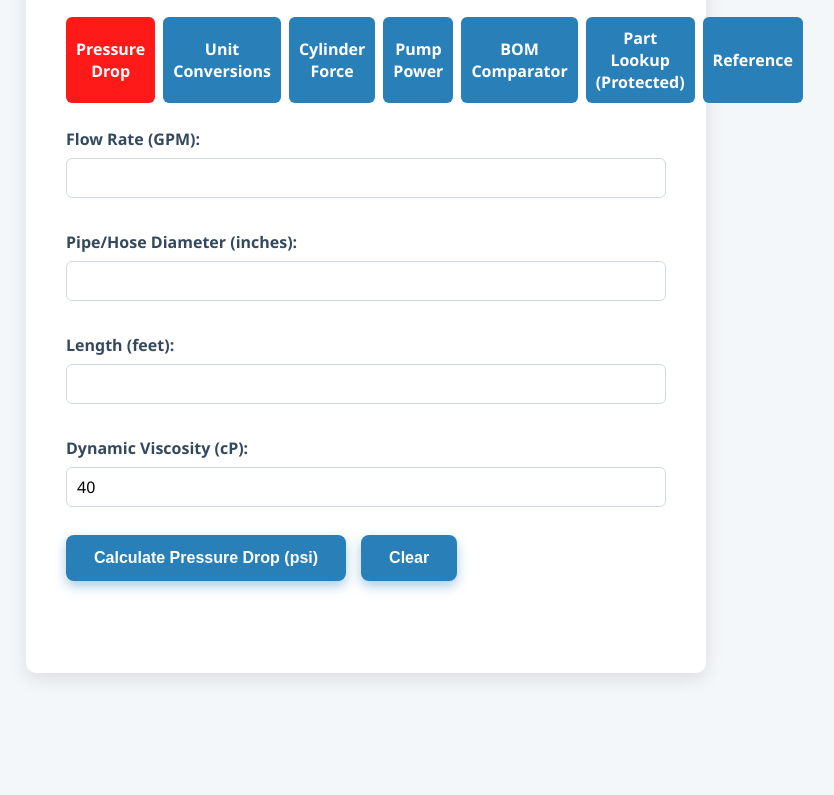
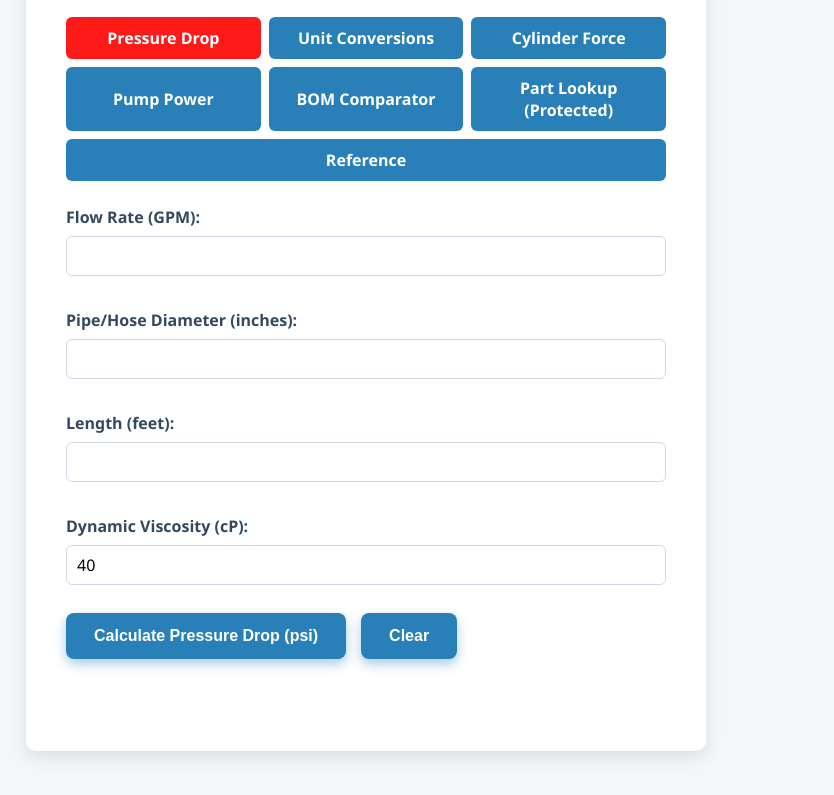
Before and after one commit to codybingham/fluidpowertools, a plain HTML site: page index.html in a window 1280 px wide. Shown: the part 131-926 px from the top of the page, without its empty margins (274-1108 px from the left). Before the commit the page ends 852 px from the top, so only its background shows below. Drawn offline with Linux system fonts and the light colour scheme.

Commit message:
Wrap tab buttons on wider screens

```diff
--- a/styles.css
+++ b/styles.css
@@ -33,12 +33,14 @@ h3 {
 /* Tabs container */
 .tabs {
   display: flex;
+  flex-wrap: wrap;
   gap: 8px;
   margin-bottom: 25px;
   user-select: none;
+  justify-content: center;
 }
 .tab {
-  flex: 1;
+  flex: 1 1 150px;
   background: #2980b9;
   color: white;
   padding: 10px 10px;
@@ -49,6 +51,7 @@ h3 {
   transition: background 0.3s ease;
   display: flex;
   align-items: center;
+  justify-content: center;
 }
 .tab:hover {
   background: #1f618d;
```
